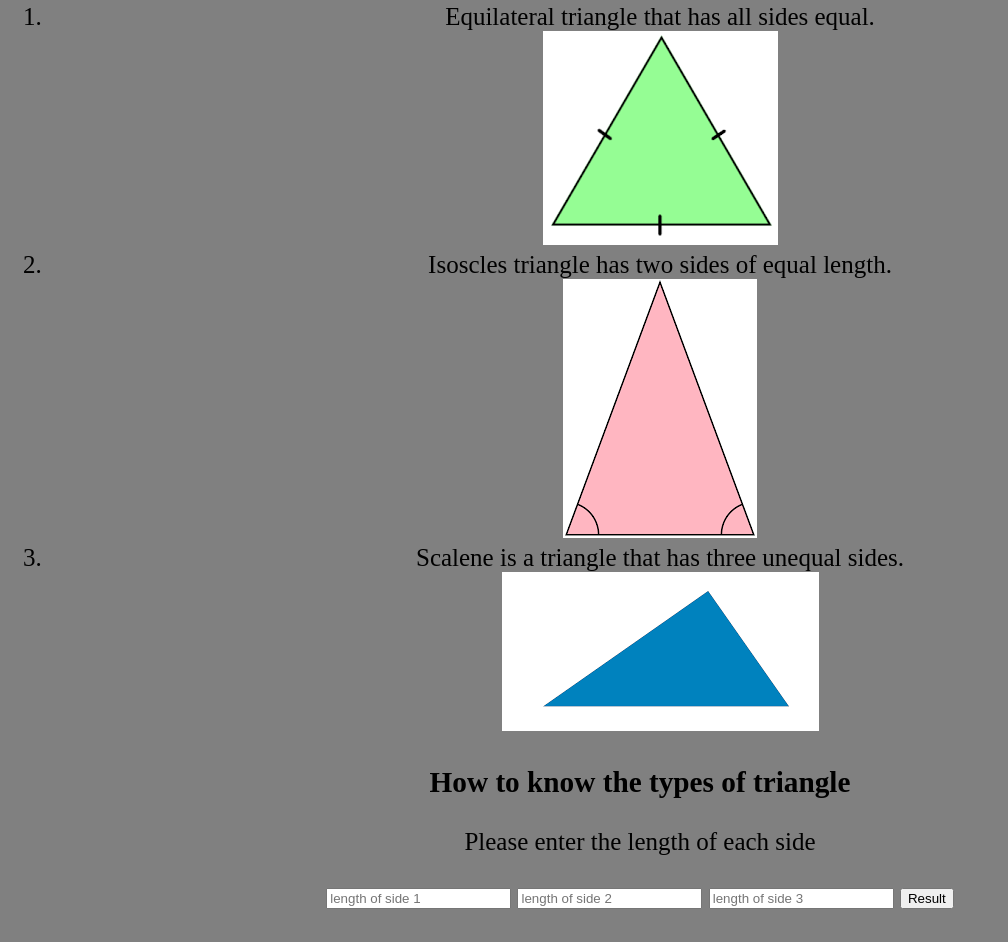
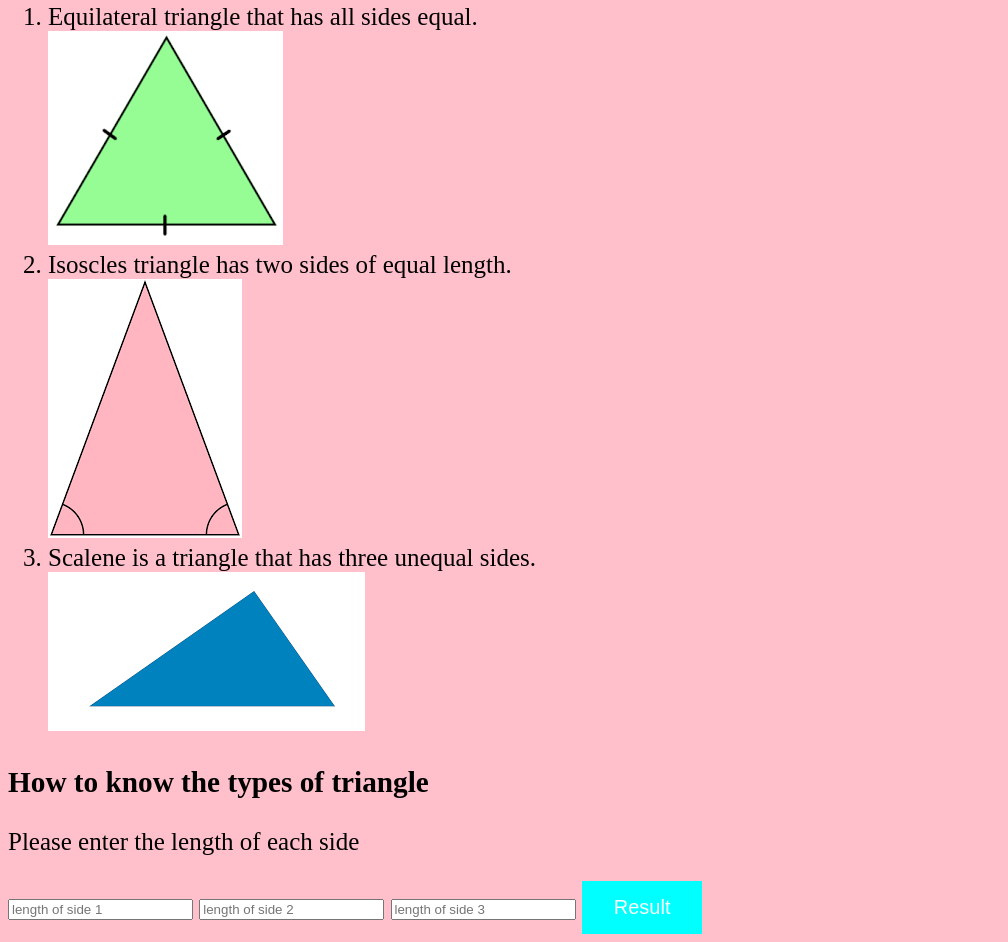
Before and after one commit to karireamandine/triangle-tracker, a plain HTML site: page index.html in a window 1280 px wide. Shown: the part 598-1540 px from the top of the page, without its empty margins (0-1008 px from the left). Before the commit the page ends 1515 px from the top, so only its background shows below. Drawn offline with Linux system fonts and the light colour scheme.

Commit message:
add button in styles

```diff
--- a/styles.css
+++ b/styles.css
@@ -2,28 +2,38 @@
     width:0;
     border-right:25px solid transparent;
     border-left:25px solid transparent;
-    border-bottom:25px solid #500;
+    border-bottom:25px solid brown;
 }
 #isoscele{
     width:0;
     border: left 100px solid transparent;
     border-right:100px solid transparent;
-    border-bottom:80px solide red;
+    border-bottom:80px solide brown;
 }
 #scalane{
     width:0;
     border: left 100px solid transparent;
     border-right:200px solid transparent;
-    border-bottom:80px solide red;
+    border-bottom:200px solide brown;
 }
 #nottrianngle{
     width:0;
     border: left 100px solid transparent;
     border-right:100px solid transparent;
-    border-bottom:200px solide red;
+    border-bottom:200px solide brown;
+
 }
 body{
-    background-color: gray;
+    background-color:pink;
     font-size: 25px;
-    text-align: center;
+    text-align: justify;
 }
+button{
+    background-color: cyan;
+    border: none;
+    color: white;
+    padding: 15px 32px;
+    text-align: justify;
+    text-decoration: none;
+    font-size: 20px;
+ }
```
